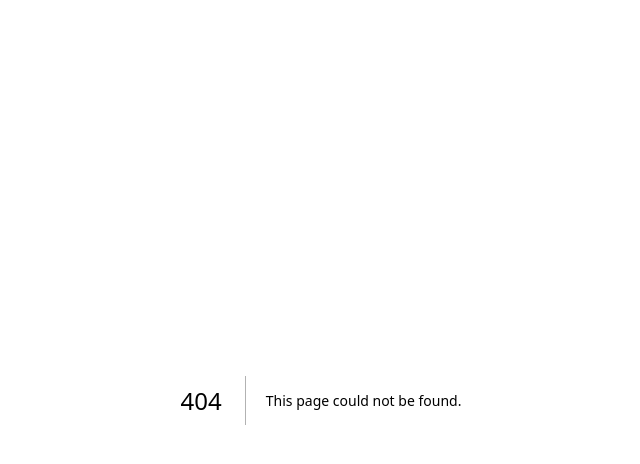
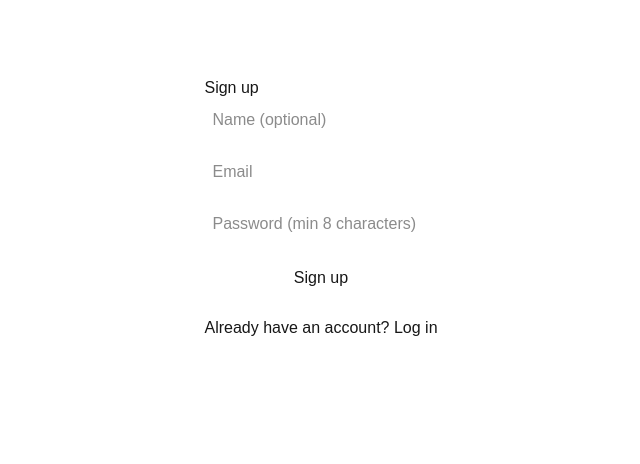
Before and after one commit to tejam-developer/task-manager, a Next.js app: page /signup in a window 1280 px wide. Before the commit this address had no page. Shown: the top 464 px of the page, without its empty margins (319-959 px from the left). Built offline with nearby package versions, Linux system fonts and the light colour scheme.

Commit message:
polish: signup page with auto-login, link from login page

```diff
--- /dev/null
+++ b/src/app/api/signup/route.ts
@@ -0,0 +1,33 @@
+import { NextResponse } from "next/server";
+import { PrismaClient } from "@prisma/client";
+import bcrypt from "bcryptjs";
+
+const prisma = new PrismaClient();
+
+export async function POST(request: Request) {
+  const body = await request.json();
+  const email = body.email?.trim().toLowerCase();
+  const password = body.password;
+  const name = body.name?.trim() || null;
+
+  if (!email || !password) {
+    return NextResponse.json({ error: "Email and password are required" }, { status: 400 });
+  }
+
+  if (password.length < 8) {
+    return NextResponse.json({ error: "Password must be at least 8 characters" }, { status: 400 });
+  }
+
+  const existing = await prisma.user.findUnique({ where: { email } });
+  if (existing) {
+    return NextResponse.json({ error: "An account with this email already exists" }, { status: 409 });
+  }
+
+  const hashedPassword = await bcrypt.hash(password, 10);
+
+  const user = await prisma.user.create({
+    data: { email, password: hashedPassword, name },
+  });
+
+  return NextResponse.json({ id: user.id, email: user.email }, { status: 201 });
+}
--- /dev/null
+++ b/src/app/signup/page.tsx
@@ -0,0 +1,93 @@
+"use client";
+
+import { useState } from "react";
+import { useRouter } from "next/navigation";
+import { signIn } from "next-auth/react";
+
+export default function SignupPage() {
+  const router = useRouter();
+  const [name, setName] = useState("");
+  const [email, setEmail] = useState("");
+  const [password, setPassword] = useState("");
+  const [error, setError] = useState("");
+  const [loading, setLoading] = useState(false);
+
+  async function handleSubmit(e: React.FormEvent) {
+    e.preventDefault();
+    setError("");
+    setLoading(true);
+
+    const res = await fetch("/api/signup", {
+      method: "POST",
+      headers: { "Content-Type": "application/json" },
+      body: JSON.stringify({ name, email, password }),
+    });
+
+    const data = await res.json();
+
+    if (!res.ok) {
+      setError(data.error || "Signup failed");
+      setLoading(false);
+      return;
+    }
+
+    // Auto sign-in right after signup
+    const signInResult = await signIn("credentials", {
+      email,
+      password,
+      redirect: false,
+    });
+
+    setLoading(false);
+
+    if (signInResult?.error) {
+      // Signup worked but auto-login failed — send them to login manually
+      router.push("/login");
+    } else {
+      router.push("/boards");
+    }
+  }
+
+  return (
+    <div style={{ maxWidth: 400, margin: "60px auto", padding: 16 }}>
+      <h1>Sign up</h1>
+
+      <form onSubmit={handleSubmit} style={{ display: "flex", flexDirection: "column", gap: 12 }}>
+        <input
+          type="text"
+          placeholder="Name (optional)"
+          value={name}
+          onChange={(e) => setName(e.target.value)}
+          style={{ padding: 8 }}
+        />
+        <input
+          type="email"
+          placeholder="Email"
+          value={email}
+          onChange={(e) => setEmail(e.target.value)}
+          required
+          style={{ padding: 8 }}
+        />
+        <input
+          type="password"
+          placeholder="Password (min 8 characters)"
+          value={password}
+          onChange={(e) => setPassword(e.target.value)}
+          required
+          minLength={8}
+          style={{ padding: 8 }}
+        />
+
+        {error && <p style={{ color: "red", margin: 0 }}>{error}</p>}
+
+        <button type="submit" disabled={loading} style={{ padding: 10 }}>
+          {loading ? "Signing up..." : "Sign up"}
+        </button>
+      </form>
+
+      <p style={{ marginTop: 16 }}>
+        Already have an account? <a href="/login">Log in</a>
+      </p>
+    </div>
+  );
+}
```
